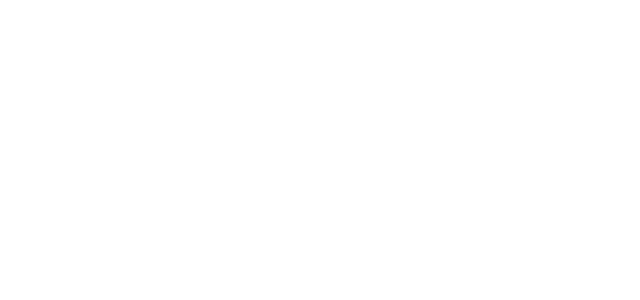
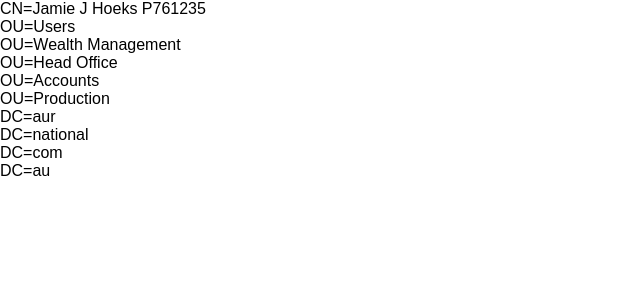
Before and after one commit to j-/ldap, a React (Create React App) app: page / in a window 1280 px wide. Shown: the top 300 px of the page, without its empty margins (0-640 px from the left). Built offline with nearby package versions, Linux system fonts and the light colour scheme.

Commit message:
Split input into parts

```diff
--- a/src/components/Output.tsx
+++ b/src/components/Output.tsx
@@ -6,6 +6,17 @@ export interface Props {
 
 export default class Output extends React.Component<Props> {
 	render () {
-		return null;
+		const { input } = this.props;
+		const parts = input.split(/,/g);
+		const children = parts.map((part, i) => (
+			<div className="Output-part" key={i}>
+				{part}
+			</div>
+		));
+		return (
+			<div className="Output">
+				{children}
+			</div>
+		);
 	}
 }
```
